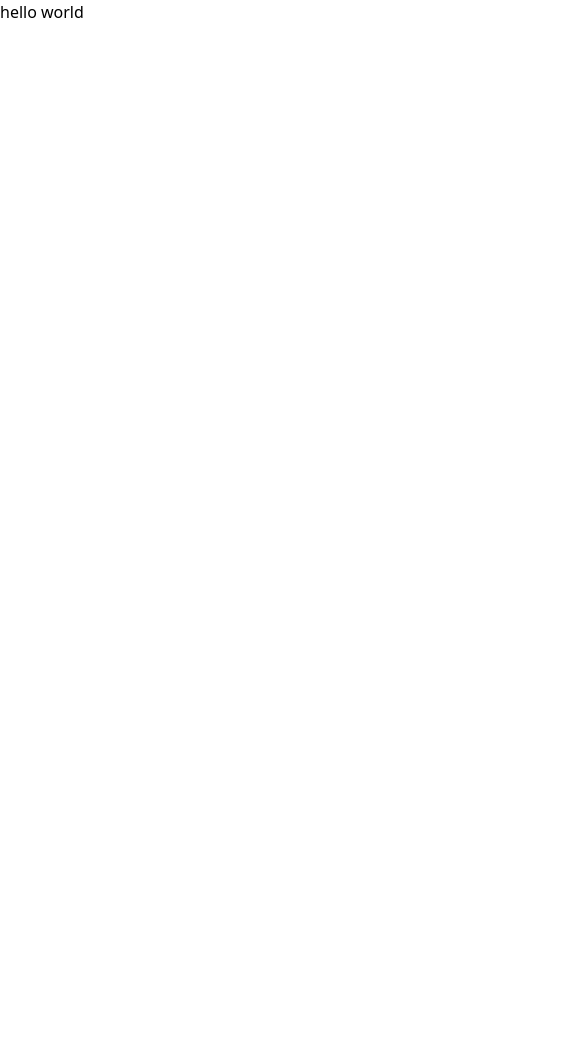
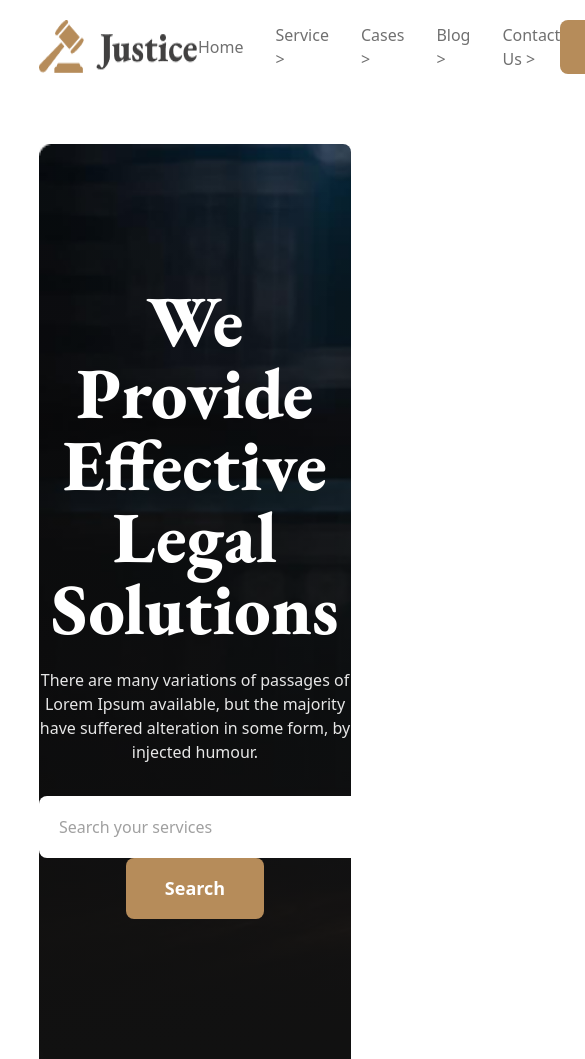
Before and after one commit to rakib120822/legal-solution, a plain HTML site: page index.html in a window 390 px wide. Shown: the top 1059 px of the page, 585 px wide, since content can reach past the window. Before the commit the page ends 844 px from the top, so only its background shows below. Drawn offline with nearby package versions, Linux system fonts and the light colour scheme.

Commit message:
header section complete without responsive

```diff
--- a/index.html
+++ b/index.html
@@ -4,9 +4,38 @@
     <meta charset="UTF-8" />
     <meta name="viewport" content="width=device-width, initial-scale=1.0" />
     <title>Legal Solution</title>
+    <link rel="preconnect" href="https://fonts.googleapis.com">
+<link rel="preconnect" href="https://fonts.gstatic.com" crossorigin>
+<link href="https://fonts.googleapis.com/css2?family=Poppins:ital,wght@0,100;0,200;0,300;0,400;0,500;0,600;0,700;0,800;0,900;1,100;1,200;1,300;1,400;1,500;1,600;1,700;1,800;1,900&display=swap" rel="stylesheet">
+<link rel="preconnect" href="https://fonts.googleapis.com">
+<link rel="preconnect" href="https://fonts.gstatic.com" crossorigin>
+<link href="https://fonts.googleapis.com/css2?family=EB+Garamond:ital,wght@0,400..800;1,400..800&display=swap" rel="stylesheet">
     <script src="https://cdn.jsdelivr.net/npm/@tailwindcss/browser@4"></script>
   </head>
-  <body>
-    <h1>hello world</h1>
+  <body class="font-Poppins">
+    <header class="w-[80%]  mx-auto my-5" >
+        <nav class="flex justify-between">
+                <img  src="./images/logo2.png" alt="" srcset="">
+
+            <ul class="flex items-center gap-8 text-[1rem] text-[#707070]">
+                <li class="">Home </li>
+                <li>Service ></li>
+                <li>Cases ></li>
+                <li>Blog ></li>
+                <li>Contact  Us ></li>
+            </ul>
+            <button class="bg-[#B68C5A] rounded-lg px-[30px] py-[20] text-[#FFFFFF] text-[1.125rem] font-semibold">Free Consultation</button>
+        </nav>
+
+        <section class="mx-auto my-[70px] text-center  bg-[url(/images/banner.png)]  text-[#FFFFFF]   bg-cover rounded-lg">
+
+            <div class="py-[140px] bg-gradient-to-t from-[rgba(17,17,17,1)] to-[rgba(17,17,17,0)] ">
+                <h1 class="text-7xl mb-6 font-extrabold font-[EB_Garamond]">We Provide Effective<br/>
+            Legal Solutions</h1>
+            <p class="mb-8  text-[#E7E7E7] font-normal leading-6">There are many variations of passages of Lorem Ipsum available, but the majority<br/>have suffered alteration in some form, by injected humour.</p>
+            <input type="text" placeholder="Search your services" class="w-[500px] bg-[#FFFFFF] py-[19px]  placeholder:text-base placeholder:text-[#A0A0A0] placeholder:py-[19px] placeholder:pr-[314px] placeholder:pl-[20px] rounded-lg mr-6">
+            <button class="bg-[#B68C5A] rounded-lg px-[39px] py-[17px] text-[#FFFFFF] text-[1.125rem] font-semibold">Search</button></div>
+        </section>
+    </header>
   </body>
 </html>
```
